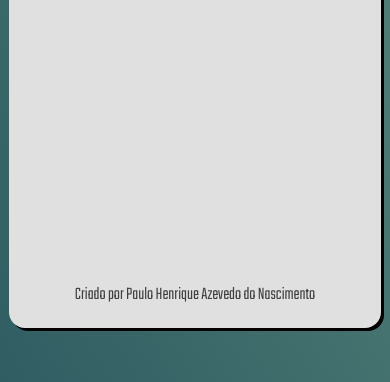
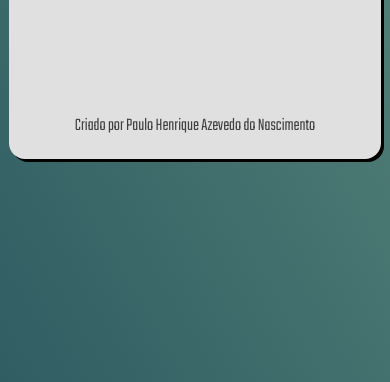
Before and after one commit to Paulo19961944/RelogioJS, a plain HTML site: page index.html in a window 390 px wide. Shown: the part 462-844 px from the top of the page. Drawn offline with Linux system fonts and the light colour scheme.

Commit message:
Relogio JS | V1.0.2

```diff
--- a/css/style.css
+++ b/css/style.css
@@ -36,7 +36,7 @@ body {
     border-radius: 16px; /*Arredonda a Div*/
     padding: 30px; /*Dá um espaço interno de 30px*/
     width: 55%; /*Largura da Div*/
-    height: 55%; /*Altura da Div*/
+    height: 320px; /*Altura da Div*/
     position: relative; /*Ajusta a Posição*/
 }
 
@@ -69,7 +69,7 @@ body {
 @media screen and (max-width: 452px) {
     #clock-container {
         width: 80%; /*Largura da Div*/
-        height: 80%; /*Altura da Div*/
+        height: 40%; /*Altura da Div*/
     }
 
     #time {
```
